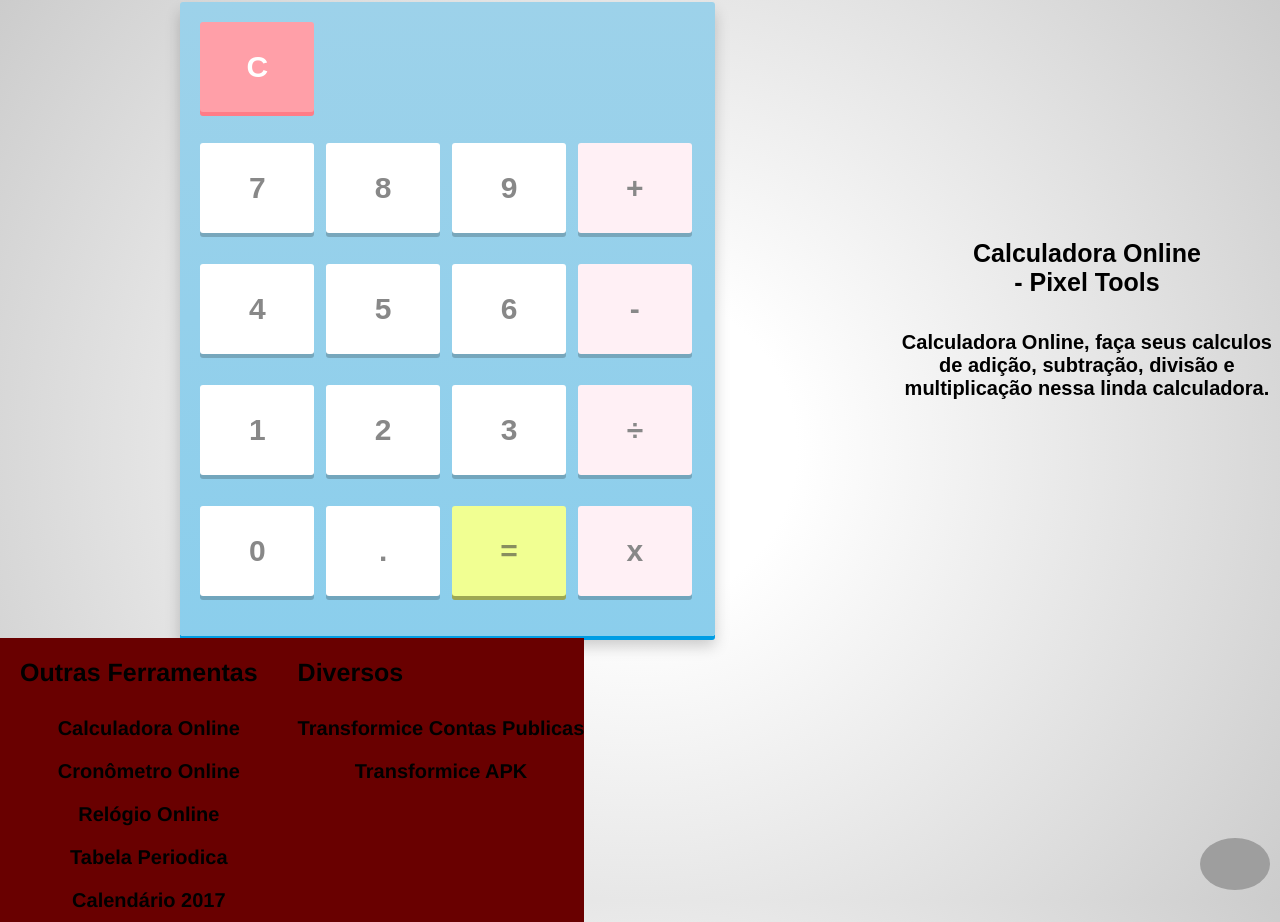
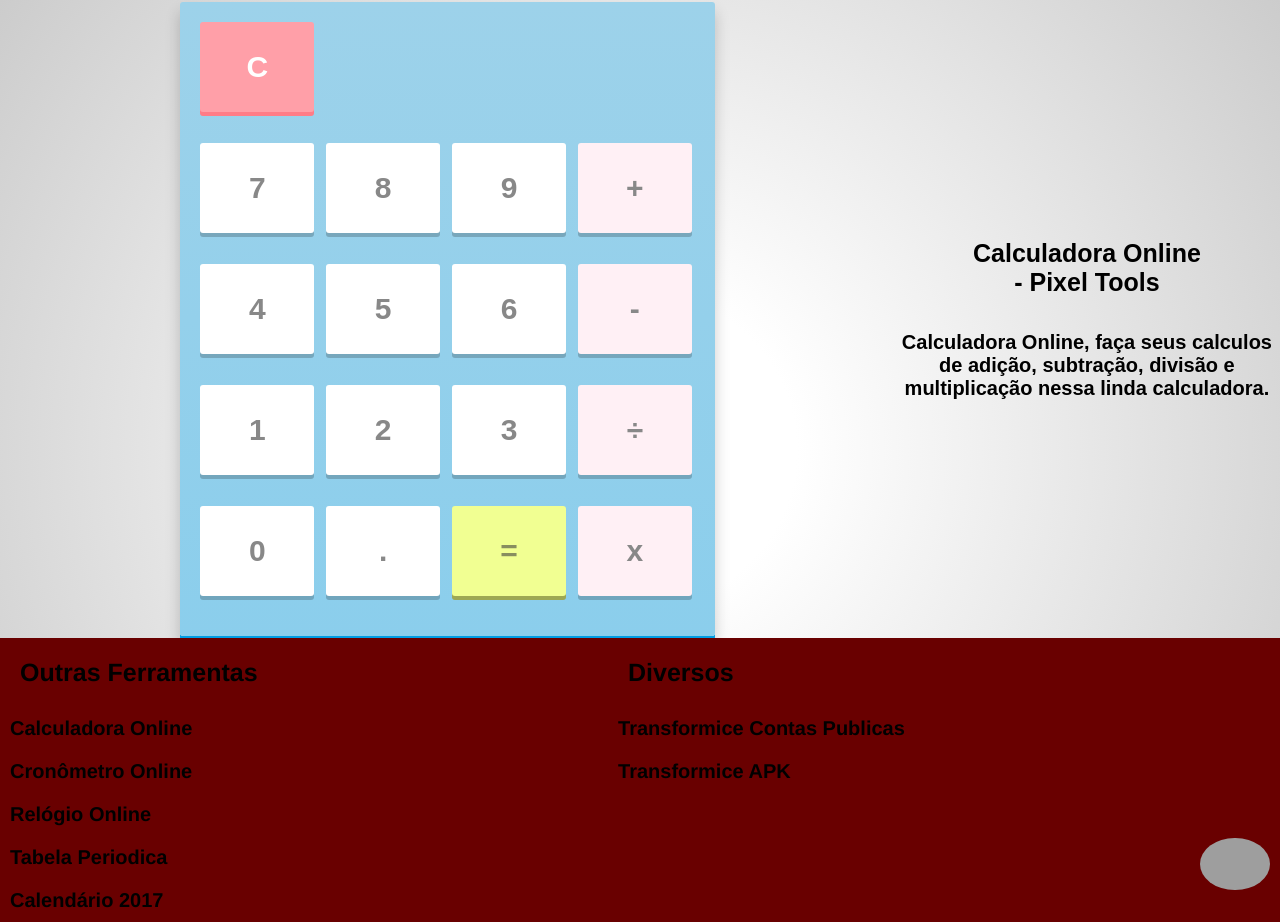
Before and after one commit to TreinoeDieta/Website, a Jekyll site: the page calculadora/teste/index.html, which Jekyll copies as it is, in a window 1280 px wide. Built offline with Jekyll 4.4.1, drawn with Linux system fonts in a browser that asks for light colours; grey boxes are pictures that could not be loaded.

Commit message:
Update index.html

```diff
--- a/calculadora/teste/index.html
+++ b/calculadora/teste/index.html
@@ -180,8 +180,6 @@ html {
 </style>
 	<style>
 		.texto {
-		width: 100%;
-		height: auto;
 		text-decoration: none;
 		font-family: 'Helvetica Neue',Helvetica,Arial,sans-serif;
 		color: black;
@@ -198,6 +196,8 @@ html {
     		margin: 20px;
 		}
 		.sitemap {
+		width: 100%;
+		height: auto;
 		background-color: #690000;
 		border-collapse: collapse;
 		}
```
